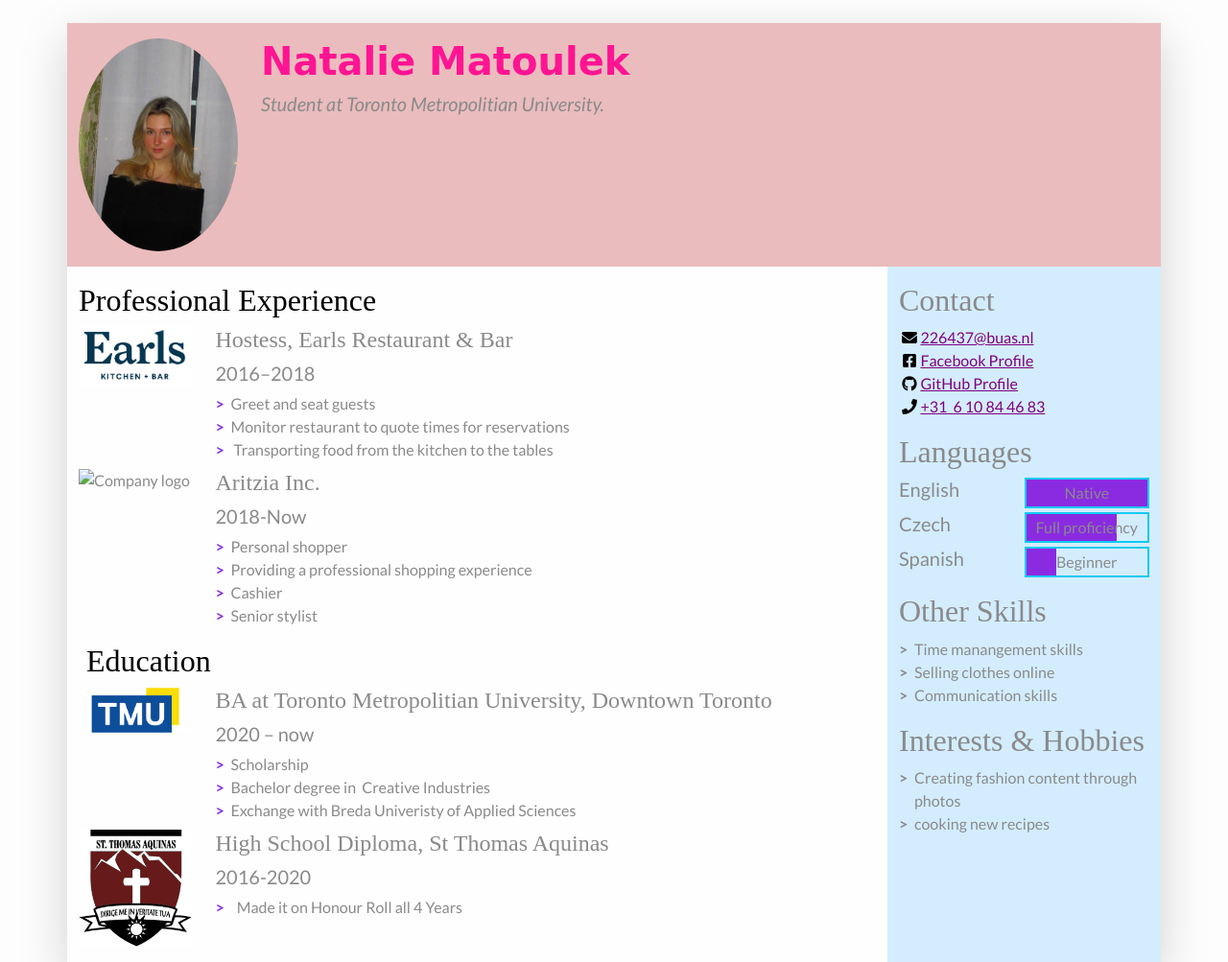
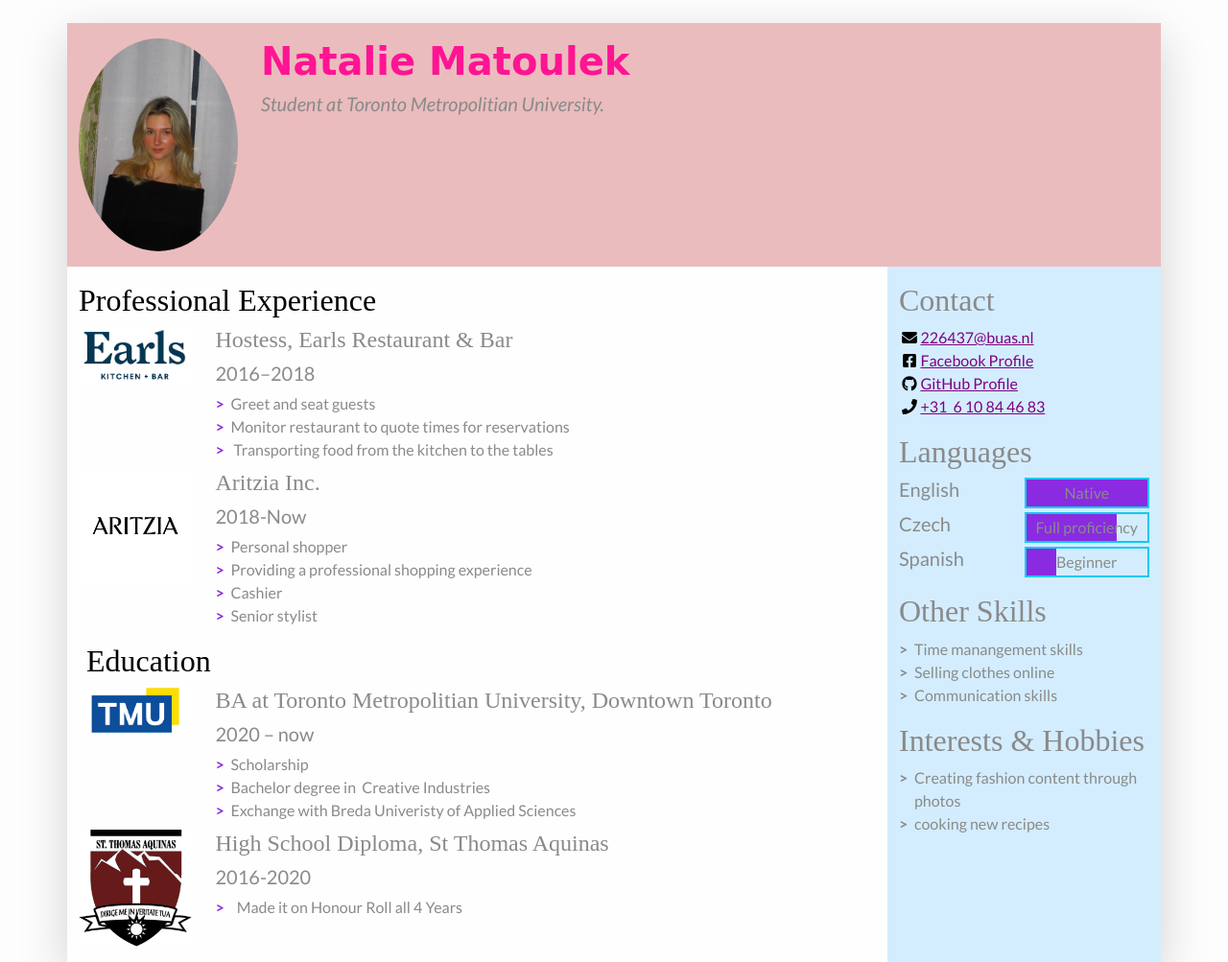
Before and after one commit to nmatoulek/nataliescv, a plain HTML site: page index.html in a window 1280 px wide. Shown: the top 1003 px of the page at 96% size. Drawn offline with nearby package versions, Linux system fonts and the light colour scheme; a web font is replaced by a local one.

Commit message:
changed name

```diff
--- a/index.html
+++ b/index.html
@@ -107,7 +107,7 @@
               <li class="biography-item row mb-2">
                 <div class="logo-container col-3 col-sm-2 col-md-3 col-lg-2">
                 <!-- We're using a grid inside a grid so we can align logos and text -->
-                  <img class="biography-logo mw-100 d-block mx-auto" src="images/work experience/aritzia.png" alt="Company logo" width="225">
+                  <img class="biography-logo mw-100 d-block mx-auto" src="images/workexperience/aritzia.png" alt="Company logo" width="225">
                 </div>
                 <div class="biography-contents col-9 col-sm-10 col-md-9 col-lg-10">
                   <h4>Aritzia Inc.&nbsp; &nbsp;</h4>
```
Also changed, not shown: 2 other files.
